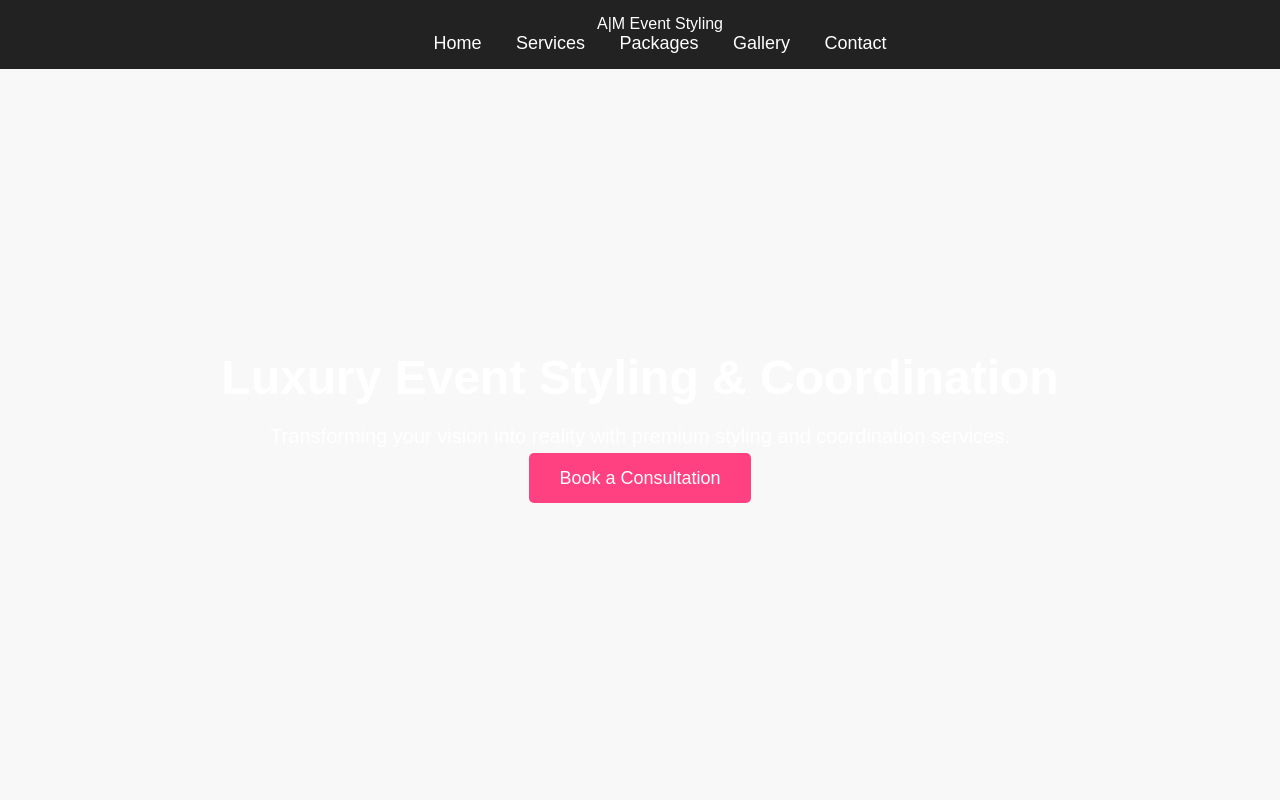
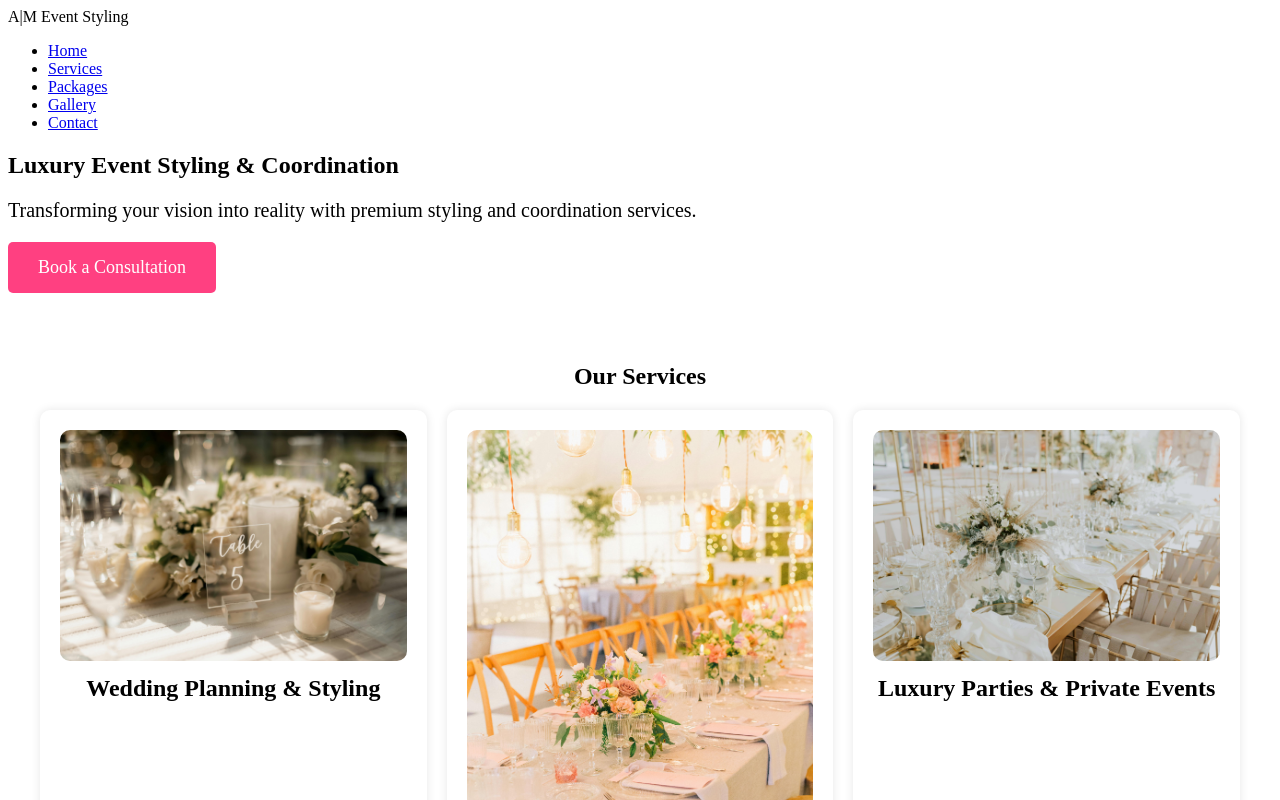
Before and after one commit to bidsforbusiness/AM-Event-Styling, a plain HTML site: page index.html in a window 1280 px wide. Shown: the top 800 px of the page. Drawn offline with Linux system fonts and the light colour scheme; files that its build step writes are made by us from their sources; files whose address does not match are found by name.

Commit message:
Update styles.css

```diff
--- a/styles.css
+++ b/styles.css
@@ -1,60 +1,6 @@
 /* styles.css - A|M Event Styling Website */
 
-/* Global Styles */
-body {
-    font-family: 'Arial', sans-serif;
-    margin: 0;
-    padding: 0;
-    background-color: #f8f8f8;
-    color: #333;
-}
-
-/* Header */
-header {
-    background: #222;
-    color: white;
-    padding: 15px 20px;
-    text-align: center;
-    position: fixed;
-    width: 100%;
-    top: 0;
-    z-index: 1000;
-}
-
-nav ul {
-    list-style: none;
-    padding: 0;
-    margin: 0;
-    text-align: center;
-}
-
-nav ul li {
-    display: inline;
-    margin: 0 15px;
-}
-
-nav ul li a {
-    color: white;
-    text-decoration: none;
-    font-size: 18px;
-}
-
 /* Hero Section */
-.hero {
-    background: url('images/hero.jpg') no-repeat center center/cover;
-    height: 100vh;
-    display: flex;
-    align-items: center;
-    justify-content: center;
-    text-align: center;
-    color: white;
-}
-
-.hero h1 {
-    font-size: 48px;
-    margin-bottom: 10px;
-}
-
 .hero p {
     font-size: 20px;
     margin-bottom: 20px;
@@ -67,6 +13,7 @@ nav ul li a {
     text-decoration: none;
     font-size: 18px;
     border-radius: 5px;
+    display: inline-block;
 }
 
 .cta-button:hover {
@@ -92,6 +39,7 @@ nav ul li a {
     padding: 20px;
     border-radius: 10px;
     box-shadow: 0px 0px 10px rgba(0, 0, 0, 0.1);
+    text-align: center;
 }
 
 .service-item img {
@@ -104,14 +52,14 @@ nav ul li a {
     font-size: 24px;
 }
 
-/* Testimonials */
+/* Testimonials Section */
 .testimonials {
     text-align: center;
     background: #eee;
     padding: 50px 20px;
 }
 
-testimonials blockquote {
+.testimonials blockquote {  /* Fixed selector */
     font-style: italic;
     font-size: 20px;
     margin: 20px 0;
```
